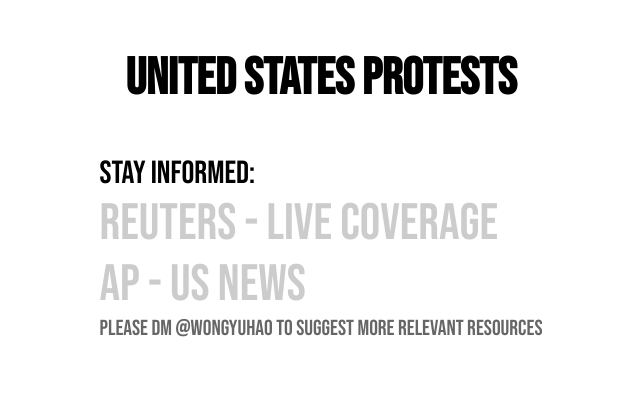
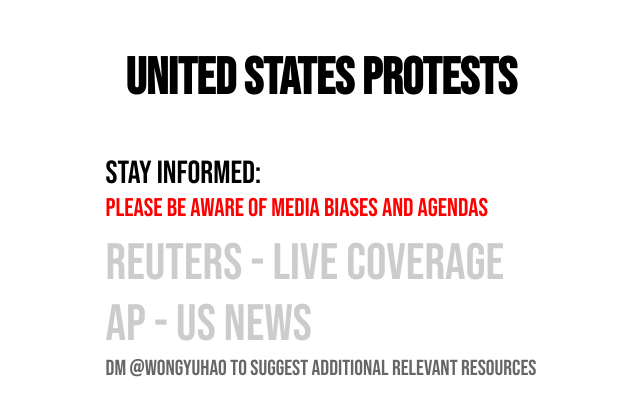
Before and after one commit to wongyuhao/wongyuhao.github.io, a plain HTML site: page awareness.html in a window 1280 px wide. Shown: the whole page, without its empty margins (327-967 px from the left). Drawn offline with Linux system fonts and the light colour scheme.

Commit message:
added bias link

```diff
--- a/awareness.html
+++ b/awareness.html
@@ -21,14 +21,19 @@
             <li>
                 <p id="informed">Stay informed:</p>
             </li>
+            <li style="padding-bottom:1.2vh ">
+              <a href="https://allsides.com" id="bias" >Please be aware of media biases and agendas</a>
+            </li>
+
             <li>
                 <a class="links" href ="https://www.reuters.com/live-events/2931155">Reuters - Live Coverage</a>
             </li>
             <li>
                 <a class="links" href ="https://apnews.com/apf-usnews">AP - US News</a>
             </li>
+
             <li>
-                <a id="suggest" href="https://www.instagram.com/wongyuhao/">Please DM @wongyuhao to suggest more relevant resources</p>
+                <a id="suggest" href="https://www.instagram.com/wongyuhao/">DM @wongyuhao to suggest additional relevant resources</p>
             </li>
 
             </ul>
--- a/styles/style.css
+++ b/styles/style.css
@@ -63,6 +63,14 @@ h1{
 #suggest:hover{
     color:rgba(0,0,0,0.8);
 }
+#bias{
+    text-decoration: none;
+    font-size:2vw;
+    color:red;
+}
+#bias:hover{
+    color:maroon
+}
 
 @media only screen and (max-width: 600px) {
     body{
@@ -81,8 +89,10 @@ h1{
         font-size:8vw
     }
     #suggest{
-
         font-size:4vw
+    }
+    #bias{
+        font-size:5vw
     }
 
   }
```
